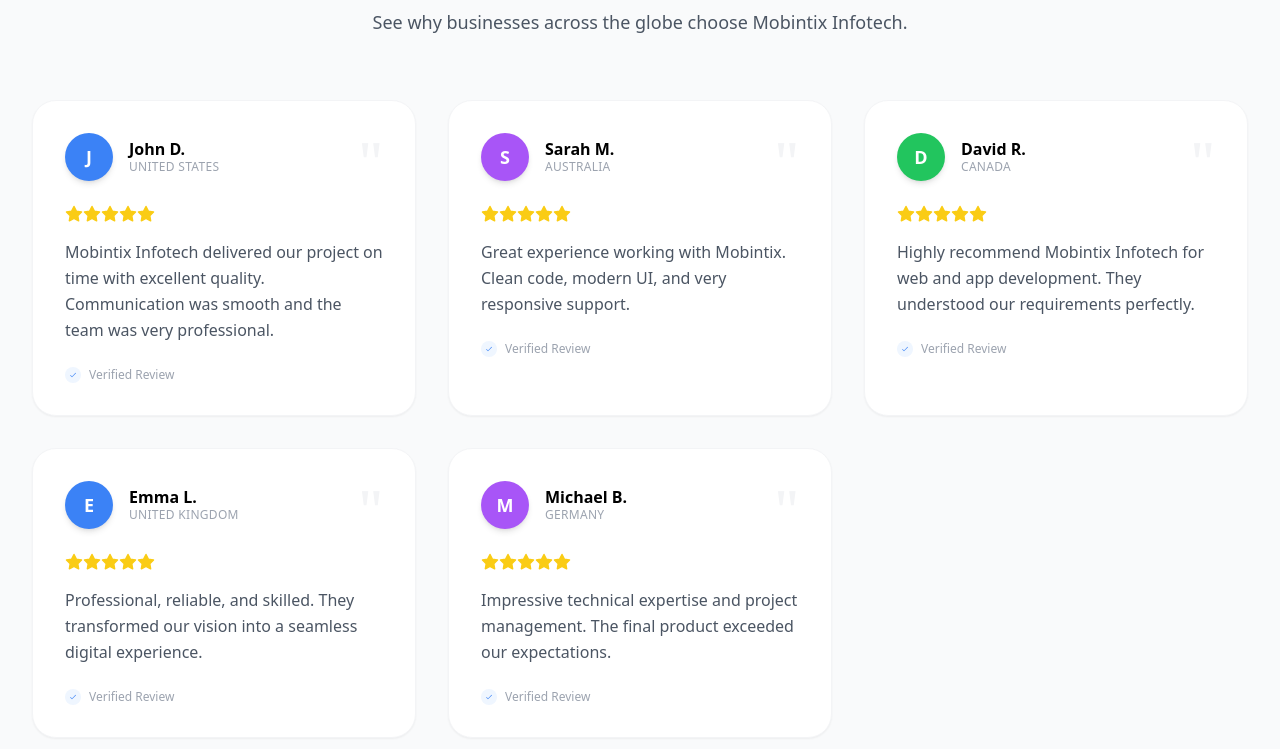
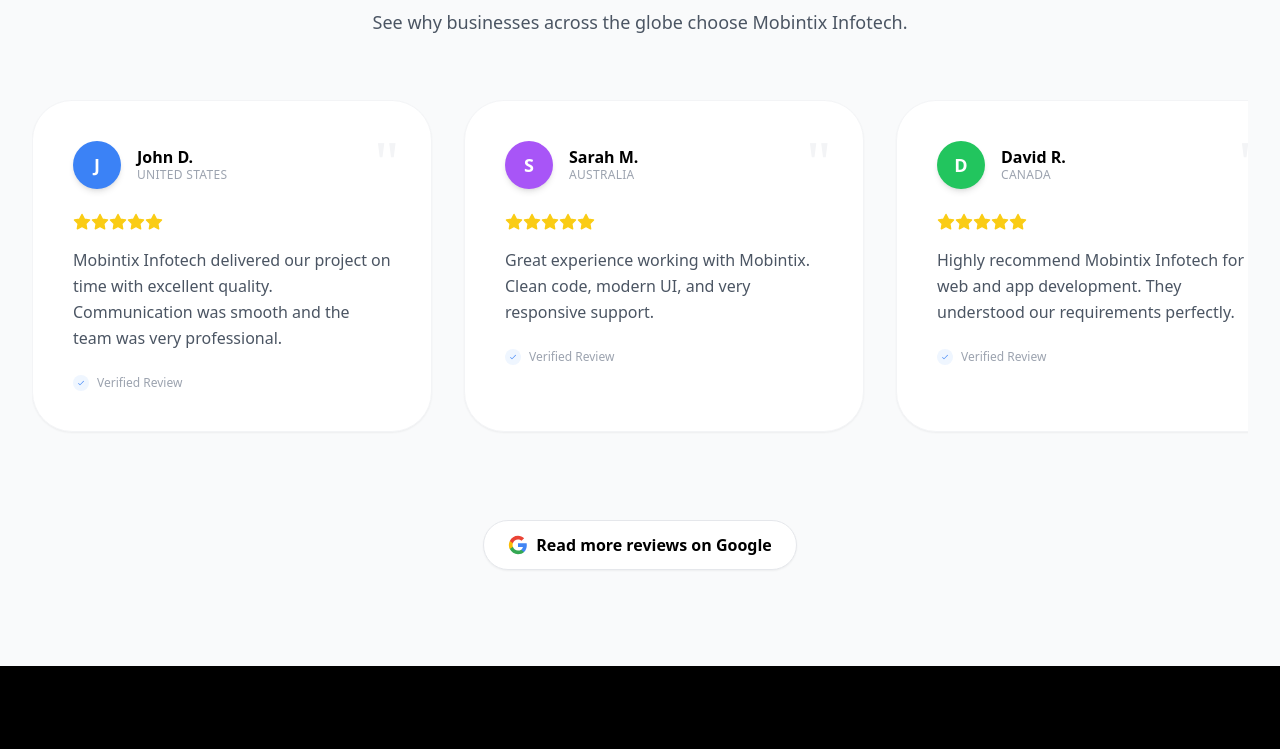
Before and after one commit to mobintix-in/Mobintix-App, a React (Vite) app: page /about in a window 1280 px wide. Shown: the part 2121-2870 px from the top of the page. Built offline with nearby package versions, Linux system fonts and the light colour scheme.

Commit message:
Mobintix

```diff
--- a/src/pages/About.tsx
+++ b/src/pages/About.tsx
@@ -244,11 +244,19 @@
             </p>
           </div>
 
-          <div className="grid grid-cols-1 md:grid-cols-3 gap-8">
+          <div
+            className="flex overflow-x-auto gap-6 pb-10 -mx-4 px-4 md:mx-0 md:px-0 md:gap-8 snap-x snap-mandatory"
+            style={{ scrollbarWidth: 'none', msOverflowStyle: 'none' }}
+          >
+            <style>{`
+              .hide-scrollbar::-webkit-scrollbar {
+                display: none;
+              }
+            `}</style>
             {reviews.map((review, index) => (
               <div
                 key={index}
-                className="group relative bg-white p-8 rounded-3xl shadow-sm hover:shadow-xl transition-all duration-300 hover:-translate-y-1 border border-gray-100"
+                className="hide-scrollbar flex-shrink-0 w-[85vw] md:w-[400px] snap-center group relative bg-white p-10 rounded-[2.5rem] shadow-sm hover:shadow-2xl transition-all duration-500 hover:-translate-y-2 border border-gray-100 flex flex-col"
               >
                 <div className="absolute top-8 right-8 text-6xl text-gray-100 font-serif leading-none select-none">"</div>
 
```
